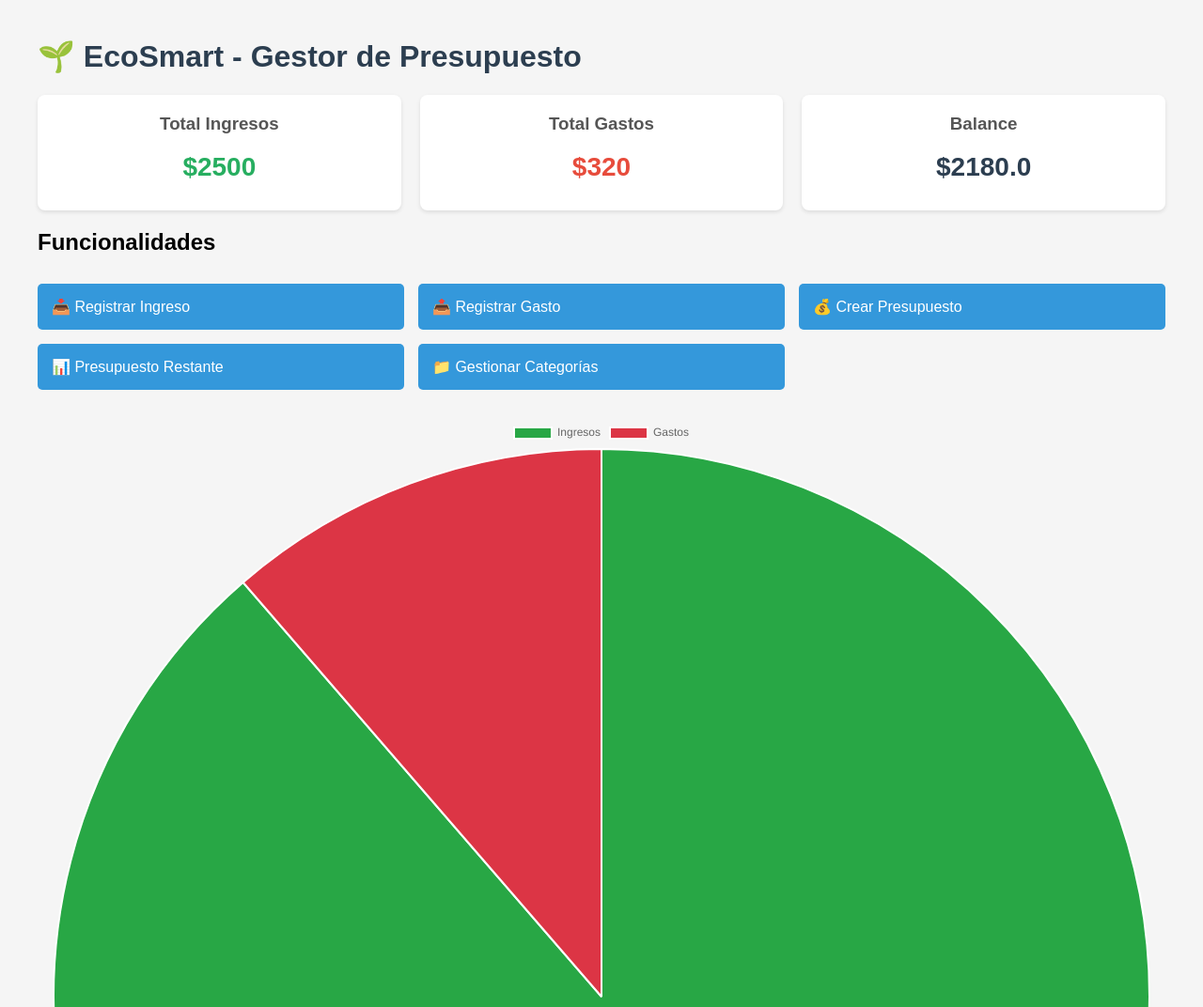
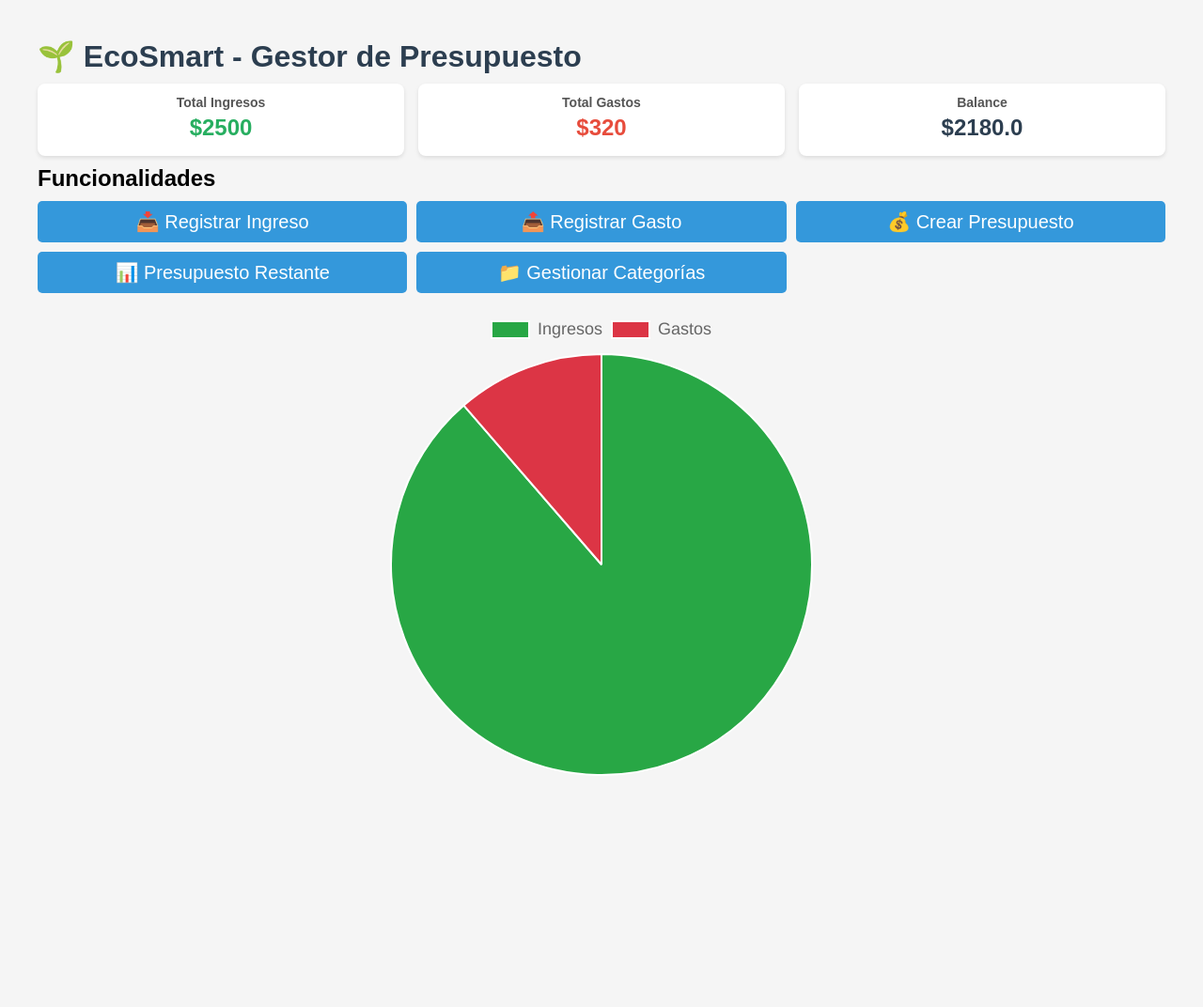
Before and after one commit to Davidcuama/EcoSmart-Budget, a Django app: page / in a window 1280 px wide. Shown: the top 1072 px of the page at 94% size. After the commit the page ends 824 px from the top, so only its background shows below. Run offline with Django 5.2, Linux system fonts and the light colour scheme; data comes from the database, SQL or seed files in the repository; both versions use the stored data as it was after the commit.

Commit message:
Correccion grafica

```diff
--- a/EcoSmart/templates/budget/home.html
+++ b/EcoSmart/templates/budget/home.html
@@ -13,49 +13,55 @@
         }
         h1 {
             color: #2c3e50;
+            margin-bottom: 10px;
+        }
+        h2 {
+            margin: 10px 0;
         }
         .dashboard {
             display: grid;
             grid-template-columns: repeat(3, 1fr);
-            gap: 20px;
-            margin: 20px 0;
+            gap: 15px;
+            margin: 10px 0;
         }
         .card {
             background: white;
-            padding: 20px;
+            padding: 12px 20px;
             border-radius: 8px;
             box-shadow: 0 2px 4px rgba(0,0,0,0.1);
             text-align: center;
         }
         .card h3 {
-            margin-top: 0;
+            margin: 0 0 5px 0;
             color: #555;
+            font-size: 14px;
         }
         .card .amount {
-            font-size: 28px;
+            font-size: 24px;
             font-weight: bold;
-            margin: 10px 0;
+            margin: 4px 0;
         }
-
         .income { color: #27ae60; }
         .expense { color: #e74c3c; }
         .balance { color: #2c3e50; }
+
         .menu {
             display: grid;
             grid-template-columns: repeat(3, 1fr);
-            gap: 15px;
-            margin: 30px 0;
+            gap: 10px;
+            margin: 10px 0;
         }
         .btn {
             background: #3498db;
             color: white;
-            padding: 15px;
+            padding: 10px;
             border: none;
             border-radius: 5px;
             cursor: pointer;
-            font-size: 16px;
+            font-size: 20px;
             text-decoration: none;
             display: inline-block;
+            text-align: center;
             transition: background 0.3s;
         }
         .btn:hover {
@@ -69,9 +75,9 @@
             text-decoration: underline;
         }
         .chart-container {
-            width: 50px;
-            height: 50px;
-            margin: auto;
+            width: 450px;
+            height: 500px;
+            margin: 20px auto;
         }
     </style>
 </head>
@@ -102,9 +108,12 @@
         <a href="{% url 'budget_create' %}" class="btn">💰 Crear Presupuesto</a>
         <a href="{% url 'remaining_budget' %}" class="btn">📊 Presupuesto Restante</a>
         <a href="{% url 'manage_categories' %}" class="btn">📁 Gestionar Categorías</a>
+    </div>
 
+    <div class="chart-container">
+        <canvas id="pieChart"></canvas>
     </div>
-    <canvas id="pieChart" width="300" height="300"></canvas>
+
     <script src="https://cdn.jsdelivr.net/npm/chart.js"></script>
     <script>
         const ctx = document.getElementById('pieChart');
@@ -117,15 +126,21 @@
                 labels: ['Ingresos', 'Gastos'],
                 datasets: [{
                     data: [ingresos, gastos],
-                    backgroundColor: [
-                        '#28a745',
-                        '#dc3545'
-                    ]
+                    backgroundColor: ['#28a745', '#dc3545']
                 }]
             },
             options: {
                 responsive: true,
-                maintainAspectRatio: true
+                maintainAspectRatio: false,
+                plugins: {
+                    legend: {
+                        labels: {
+                            font: {
+                                size: 18  // ← ajusta este número al gusto
+                            }
+                        }
+                    }
+                }
             }
         });
     </script>
```
Also changed, not shown: EcoSmart/db.sqlite3.
